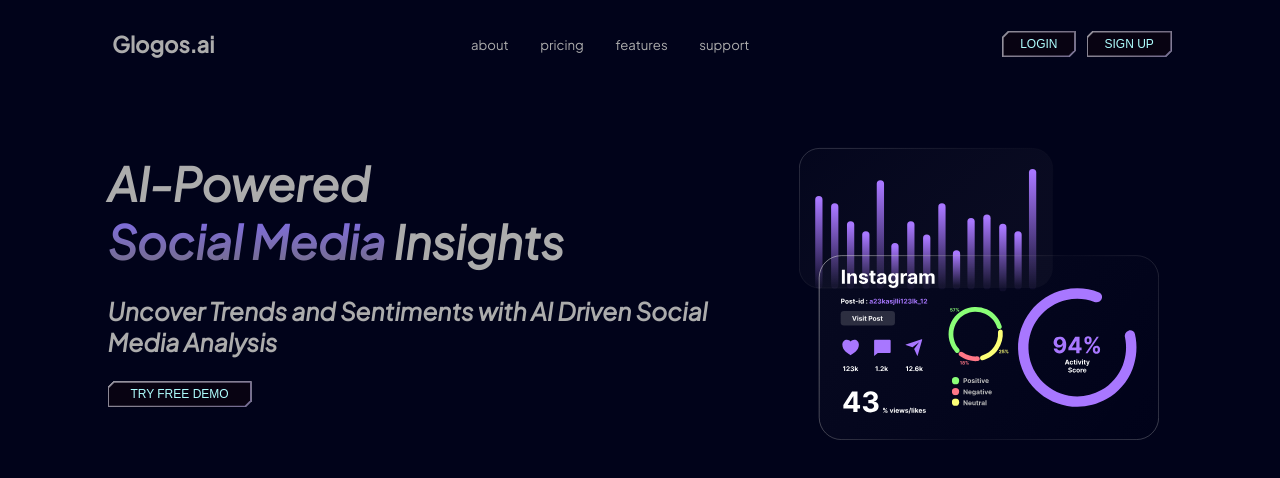
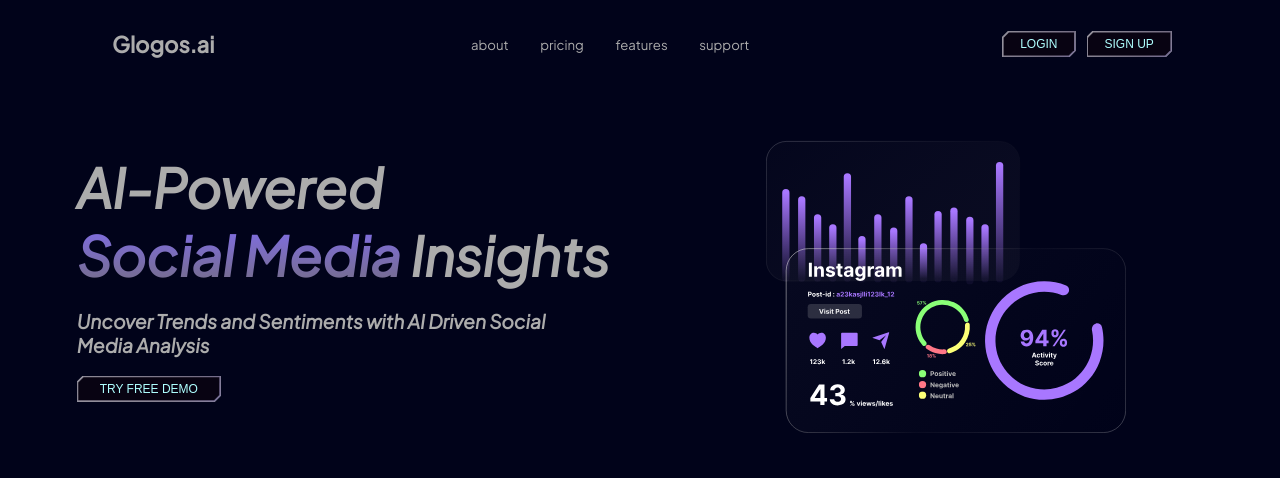
Before and after one commit to singhayush1260/glogos.ai_d3, a Next.js app: page / in a window 1280 px wide. Shown: the top 478 px of the page. Built offline with nearby package versions, Linux system fonts and the light colour scheme.

Commit message:
commit 2

```diff
--- a/styles/components/Hero.module.scss
+++ b/styles/components/Hero.module.scss
@@ -7,18 +7,19 @@
   margin: auto;
   display: flex;
   color: var(--text-color-primary);
-  //background-color: aqua;
   .hero_text {
     display: flex;
     flex-direction: column;
     justify-content: center;
-    font-size: 1.2em;
     padding: 1em;
-    font-style: italic;
     font-weight: bolder;
+    h1{
+      font-size: 2.8em;
+    }
     p {
-      width: 100%;
-      font-size: 0.8em;
+      font-style: italic;
+      width: 18em;
+      font-size: 1em;
       margin: 1em 0;
     }
     button {
@@ -41,17 +42,8 @@
     }
   }
 }
-@media (min-width: 487px) and (max-width: 786px) {
+@media (min-width: 487px) and (max-width: 1200px) {
   .hero {
-    font-size: 1.3rem;
-    .hero_image {
-      display: flex;
-    }
-  }
-}
-@media (min-width: 787px) and (max-width: 1200px) {
-  .hero {
-    font-size: 1.4rem;
     .hero_image {
       display: flex;
     }
@@ -59,8 +51,14 @@
 }
 @media (min-width: 1201px) {
   .hero {
-    font-size: 1.6rem;
+    font-size: 1.2rem;
     padding: 0 3em;
+    font-style: oblique;
+    .hero_text{
+      p{
+        width: 90%;
+      }
+    }
     .hero_image {
       display: flex;
     }
```
